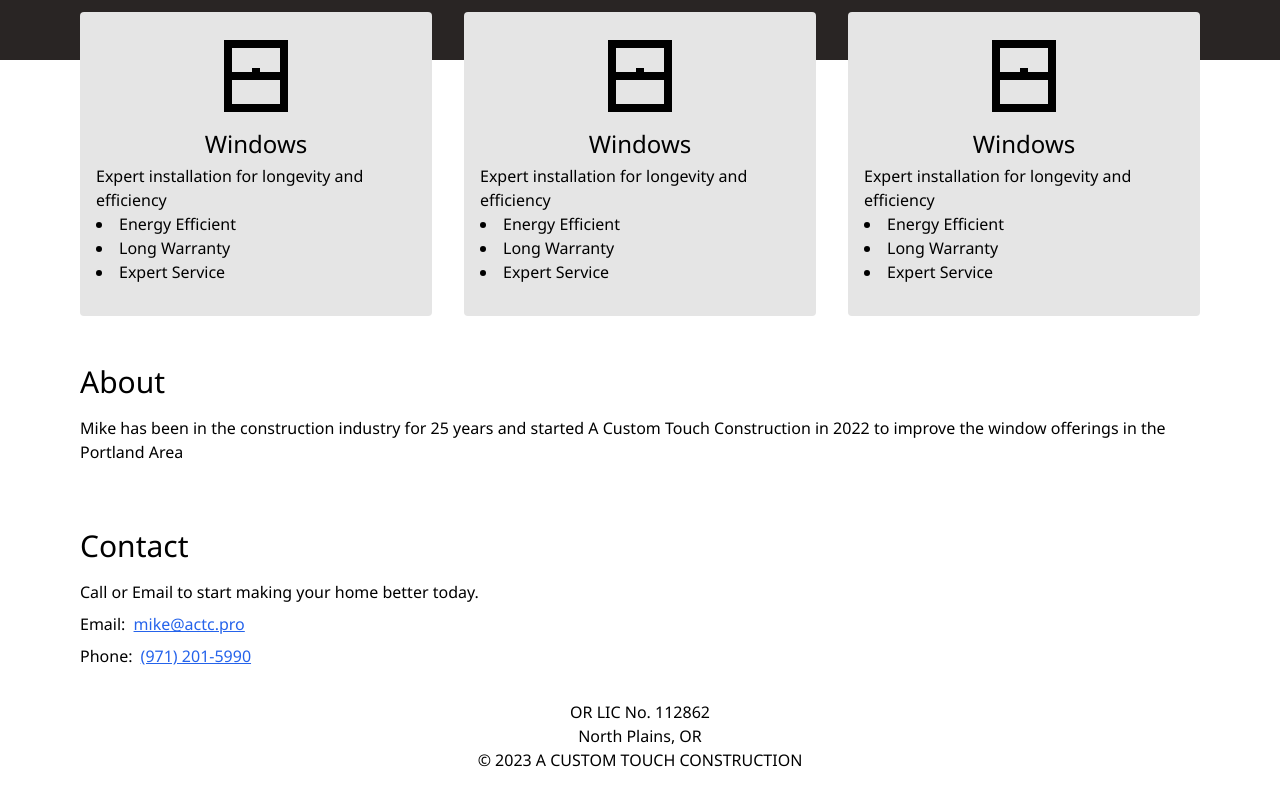
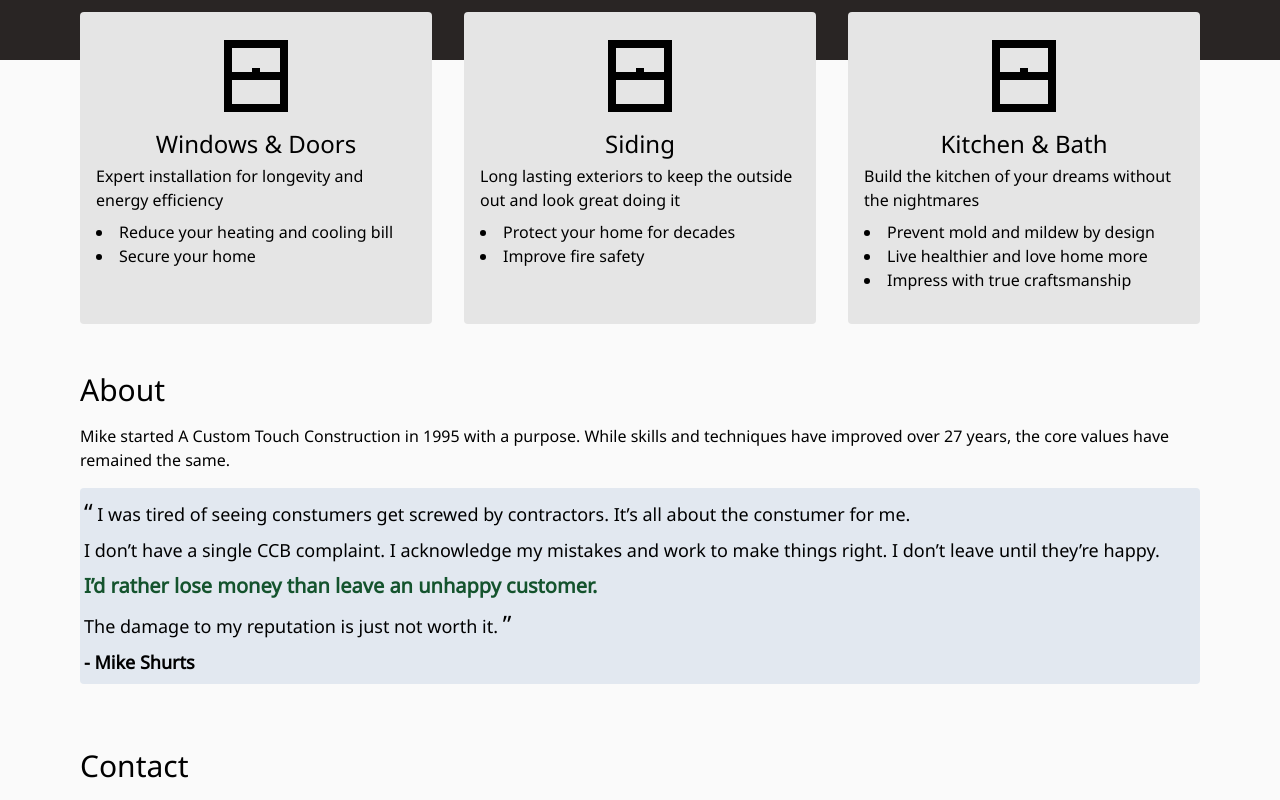
Before and after one commit to spudunk/actc, a SvelteKit app: page / in a window 1280 px wide. Shown: the part 660-1460 px from the top of the page. Built offline with nearby package versions, Linux system fonts and the light colour scheme.

Commit message:
update copy

```diff
--- a/src/lib/Card.svelte
+++ b/src/lib/Card.svelte
@@ -10,5 +10,5 @@
   <img class="self-center h-24" src={image} alt="">
 {/if}
   <h2 class="text-2xl font-display text-center ">{title}</h2>
-  <div><slot /></div>
+  <div class="flex flex-col gap-2"><slot /></div>
 </div>
--- a/src/routes/+page.svelte
+++ b/src/routes/+page.svelte
@@ -3,7 +3,7 @@
   import MdiWindowClosed from "$lib/icons/window_closed_FILL0_wght400_GRAD0_opsz24.svg";
 </script>
 
-<main class="relative">
+<main class="relative bg-neutral-50">
   <section
     id="hero"
     class="min-h-[90vh] bg-stone-800 flex flex-col justify-center"
@@ -15,10 +15,10 @@
         A Custom Touch Construction
       </p>
       <h1 class="text-3xl sm:text-4xl text-neutral-200">
-        The better window contractor for Portland and surrounding areas
+        The better kitchen contractor for Portland and surrounding areas
       </h1>
       <p class="text-xl sm:text-2xl text-neutral-200">
-        Proudly making homes better since 2022
+        Proudly improving homes since 1995
       </p>
     </div>
   </section>
@@ -26,28 +26,28 @@
     <div
       class="container w-full -mt-12 -mb-12 grid sm:grid-cols-3 justify-items-center gap-8"
     >
-      <Card title={"Windows"} image={MdiWindowClosed}>
-        <p>Expert installation for longevity and efficiency</p>
+      <Card title={"Windows & Doors"} image={MdiWindowClosed}>
+        <p>Expert installation for longevity and energy efficiency</p>
         <ul class="list-disc list-inside">
-          <li>Energy Efficient</li>
-          <li>Long Warranty</li>
-          <li>Expert Service</li>
+          <li>Reduce your heating and cooling bill</li>
+          <li>Secure your home</li>
         </ul>
       </Card>
-      <Card title={"Windows"} image={MdiWindowClosed}>
-        <p>Expert installation for longevity and efficiency</p>
+      <Card title={"Siding"} image={MdiWindowClosed}>
+        <p>
+          Long lasting exteriors to keep the outside out and look great doing it
+        </p>
         <ul class="list-disc list-inside">
-          <li>Energy Efficient</li>
-          <li>Long Warranty</li>
-          <li>Expert Service</li>
+          <li>Protect your home for decades</li>
+          <li>Improve fire safety</li>
         </ul>
       </Card>
-      <Card title={"Windows"} image={MdiWindowClosed}>
-        <p>Expert installation for longevity and efficiency</p>
+      <Card title={"Kitchen & Bath"} image={MdiWindowClosed}>
+        <p>Build the kitchen of your dreams without the nightmares</p>
         <ul class="list-disc list-inside">
-          <li>Energy Efficient</li>
-          <li>Long Warranty</li>
-          <li>Expert Service</li>
+          <li>Prevent mold and mildew by design</li>
+          <li>Live healthier and love home more</li>
+          <li>Impress with true craftsmanship</li>
         </ul>
       </Card>
     </div>
@@ -56,11 +56,31 @@
   <section id="about" class="mt-24 mb-16">
     <div class="container">
       <h2 class="text-3xl mb-4">About</h2>
-      <p>
-        Mike has been in the construction industry for 25 years and started A
-        Custom Touch Construction in 2022 to improve the window offerings in the
-        Portland Area
+      <p class="my-4">
+        Mike started A Custom Touch Construction in 1995 with a purpose. While
+        skills and techniques have improved over 27 years, the core values have
+        remained the same.
       </p>
+      <div class="text-lg px-1 py-2 rounded bg-slate-200 flex flex-col gap-2">
+        <p>
+          <span class="text-2xl h-2 inline-block">&ldquo;</span> I was tired of seeing
+          constumers get screwed by contractors. It’s all about the constumer for
+          me.
+        </p>
+        <p>
+          I don’t have a single CCB complaint. I acknowledge my mistakes and
+          work to make things right. I don’t leave until they’re happy.
+        </p>
+        <p class="font-bold text-green-900 text-xl">
+          I’d rather lose money than leave an unhappy customer.
+        </p>
+        <p>
+          The damage to my reputation is just not worth it. <span
+            class="text-2xl h-2 inline-block">&rdquo;</span
+          >
+        </p>
+        <p class="font-bold">- Mike Shurts</p>
+      </div>
     </div>
   </section>
 
```
